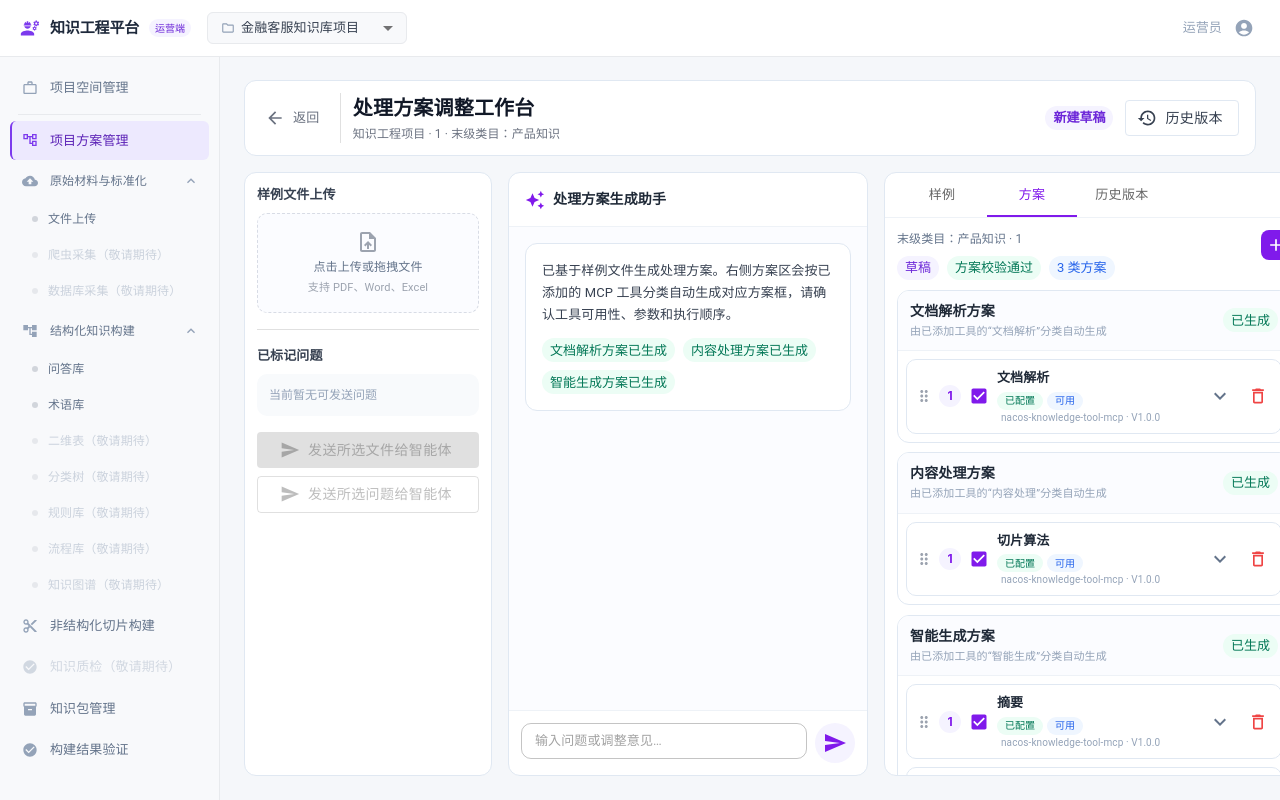
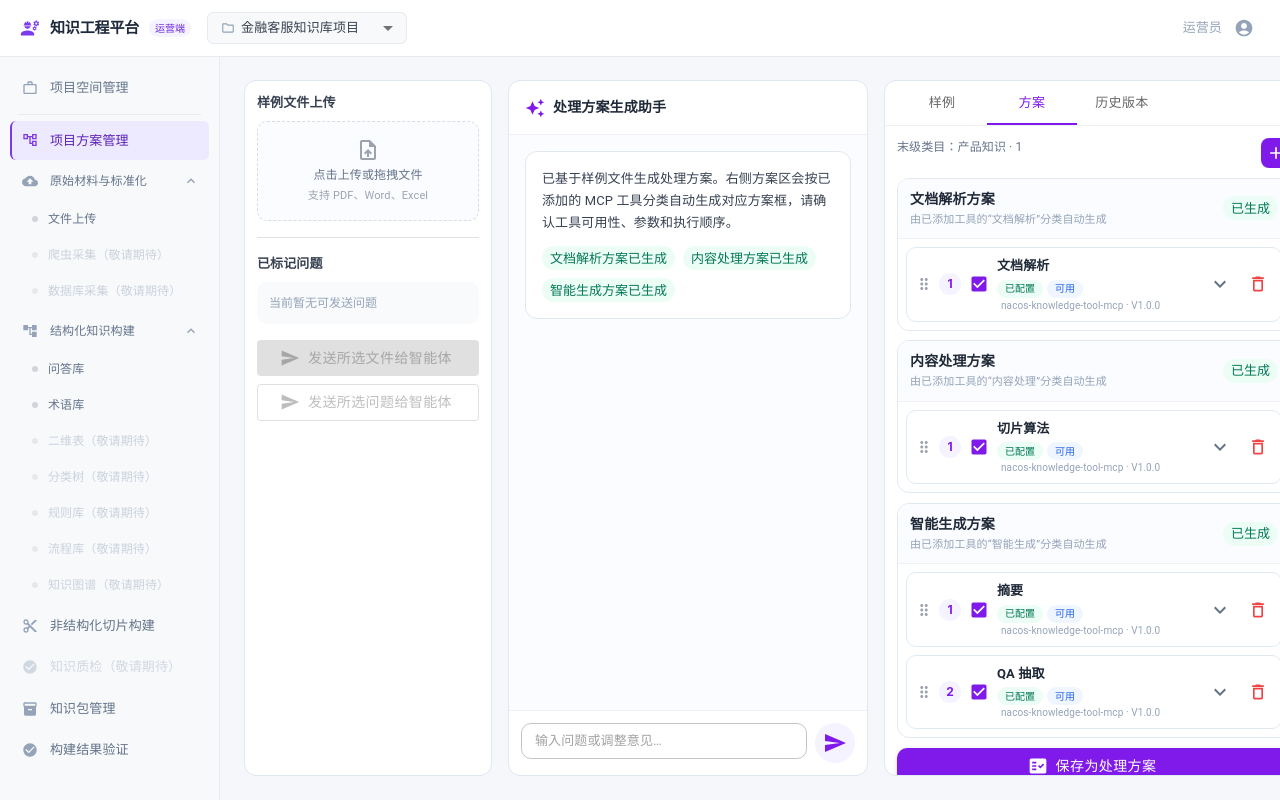
Before and after one commit to gzkhwen/knowledge-engineering-prototype, a React (Vite) app in the folder prototype/: page /#/ops/project/1/agent-workbench/1/1 in a window 1280 px wide. Built offline with nearby package versions, Linux system fonts and the light colour scheme.

Commit message:
Simplify workbench plan panel chrome

```diff
--- a/prototype/src/app/pages/AgentWorkbench.tsx
+++ b/prototype/src/app/pages/AgentWorkbench.tsx
@@ -1,5 +1,5 @@
 import { useMemo, useState } from "react";
-import { useNavigate, useParams } from "react-router";
+import { useParams } from "react-router";
 import {
   Box,
   Button,
@@ -26,7 +26,6 @@ import {
 } from "@mui/material";
 import {
   Add,
-  ArrowBack,
   AutoAwesome,
   Close,
   DeleteOutline,
@@ -34,7 +33,6 @@ import {
   ExpandLess,
   ExpandMore,
   FactCheck,
-  History,
   Send,
   UploadFile,
   WarningAmber,
@@ -266,7 +264,6 @@ function getPlanProblems(nodes: ToolNode[]) {
 }
 
 export function AgentWorkbench() {
-  const navigate = useNavigate();
   const { projectId, categoryId, formType } = useParams<{ projectId: string; categoryId: string; formType: string }>();
   const displayFormType = formType ? decodeURIComponent(formType) : "问答库";
   const displayCategory = useMemo(() => {
@@ -354,22 +351,7 @@ export function AgentWorkbench() {
   };
 
   return (
-    <Box sx={{ height: "calc(100vh - 104px)", display: "flex", flexDirection: "column", gap: 2 }}>
-      <Paper elevation={0} sx={{ border: "1px solid #E0E8F2", borderRadius: "12px", bgcolor: "#fff", px: 2, py: 1.5 }}>
-        <Box sx={{ display: "flex", alignItems: "center", gap: 1.5 }}>
-          <Button startIcon={<ArrowBack />} onClick={() => navigate(projectId ? `/ops/project/${projectId}` : "/ops")} sx={{ color: "#6b7280", fontSize: 13, textTransform: "none" }}>
-            返回
-          </Button>
-          <Divider orientation="vertical" flexItem />
-          <Box sx={{ flex: 1, minWidth: 0 }}>
-            <Typography sx={{ fontSize: 20, fontWeight: 700, color: "#111827" }}>处理方案调整工作台</Typography>
-            <Typography sx={{ fontSize: 12, color: "#6b7280", mt: 0.25 }}>知识工程项目 · {displayFormType} · 末级类目：{displayCategory}</Typography>
-          </Box>
-          <Chip label={confirmed ? "已确认" : "新建草稿"} size="small" sx={{ bgcolor: confirmed ? "#dcfce7" : "#f5f3ff", color: confirmed ? "#15803d" : "#6d28d9", fontWeight: 600 }} />
-          <Button startIcon={<History />} variant="outlined" sx={{ textTransform: "none", borderColor: "#E0E8F2", color: "#374151" }}>历史版本</Button>
-        </Box>
-      </Paper>
-
+    <Box sx={{ height: "calc(100vh - 104px)", display: "flex", flexDirection: "column" }}>
       <Box sx={{ display: "grid", gridTemplateColumns: "248px minmax(360px, 1fr) 420px", gap: 2, minHeight: 0, flex: 1 }}>
         <Paper elevation={0} sx={{ border: "1px solid #E0E8F2", borderRadius: "12px", bgcolor: "#fff", p: 1.5, minHeight: 0 }}>
           <Typography sx={{ fontSize: 13, fontWeight: 700, color: "#374151", mb: 1 }}>样例文件上传</Typography>
@@ -420,16 +402,11 @@ export function AgentWorkbench() {
           {rightTab === 1 ? (
             <Box sx={{ p: 1.5, minHeight: 0, overflow: "auto", flex: 1 }}>
               <Stack spacing={1.2}>
-                <Box>
-                  <Stack direction="row" spacing={1} alignItems="flex-start" justifyContent="space-between">
-                    <Box sx={{ minWidth: 0 }}>
-                      <Typography sx={{ fontSize: 12, color: "#64748b" }}>末级类目：{displayCategory} · {displayFormType}</Typography>
-                      <Stack direction="row" spacing={1} alignItems="center" sx={{ mt: 1 }}>
-                        <Chip label={confirmed ? "已确认" : "草稿"} size="small" sx={{ bgcolor: confirmed ? "#dcfce7" : "#f5f3ff", color: confirmed ? "#15803d" : "#6d28d9" }} />
-                        <Chip label={allProblems.length ? `${allProblems.length} 项待处理` : "方案校验通过"} size="small" sx={{ bgcolor: allProblems.length ? "#fff7ed" : "#ecfdf5", color: allProblems.length ? "#c2410c" : "#047857" }} />
-                        <Chip label={`${categorySections.length} 类方案`} size="small" sx={{ bgcolor: "#eff6ff", color: "#2563eb" }} />
-                      </Stack>
-                    </Box>
+	                <Box>
+	                  <Stack direction="row" spacing={1} alignItems="flex-start" justifyContent="space-between">
+	                    <Box sx={{ minWidth: 0 }}>
+	                      <Typography sx={{ fontSize: 12, color: "#64748b" }}>末级类目：{displayCategory} · {displayFormType}</Typography>
+	                    </Box>
                     <Tooltip title="添加工具">
                       <span>
                         <IconButton size="small" aria-label="添加工具" disabled={!canEdit} onClick={openAddTool} sx={{ width: 30, height: 30, bgcolor: "#801AEB", color: "#fff", borderRadius: "8px", "&:hover": { bgcolor: "#6D16C9" }, "&.Mui-disabled": { bgcolor: "#e5e7eb", color: "#9ca3af" } }}>
```
